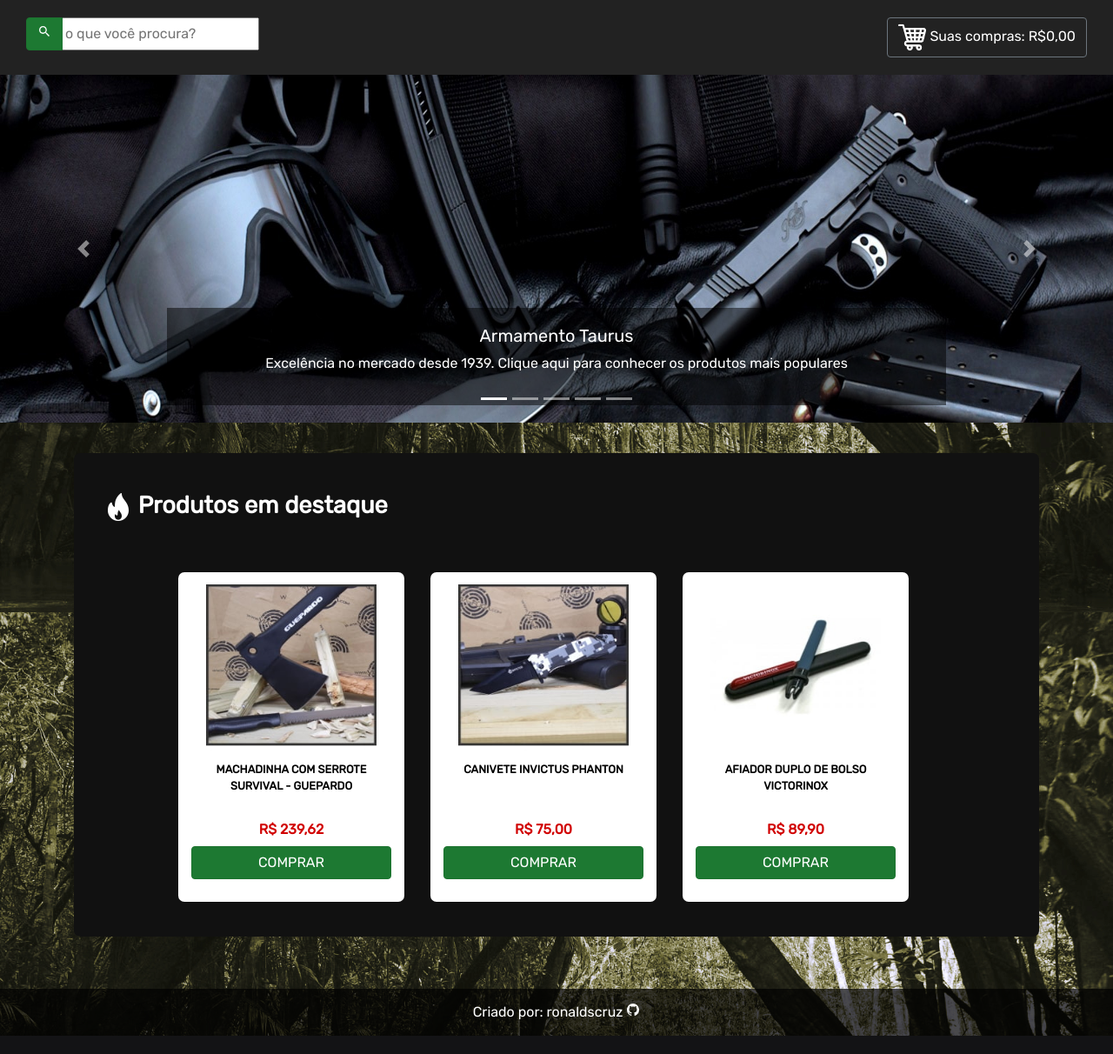
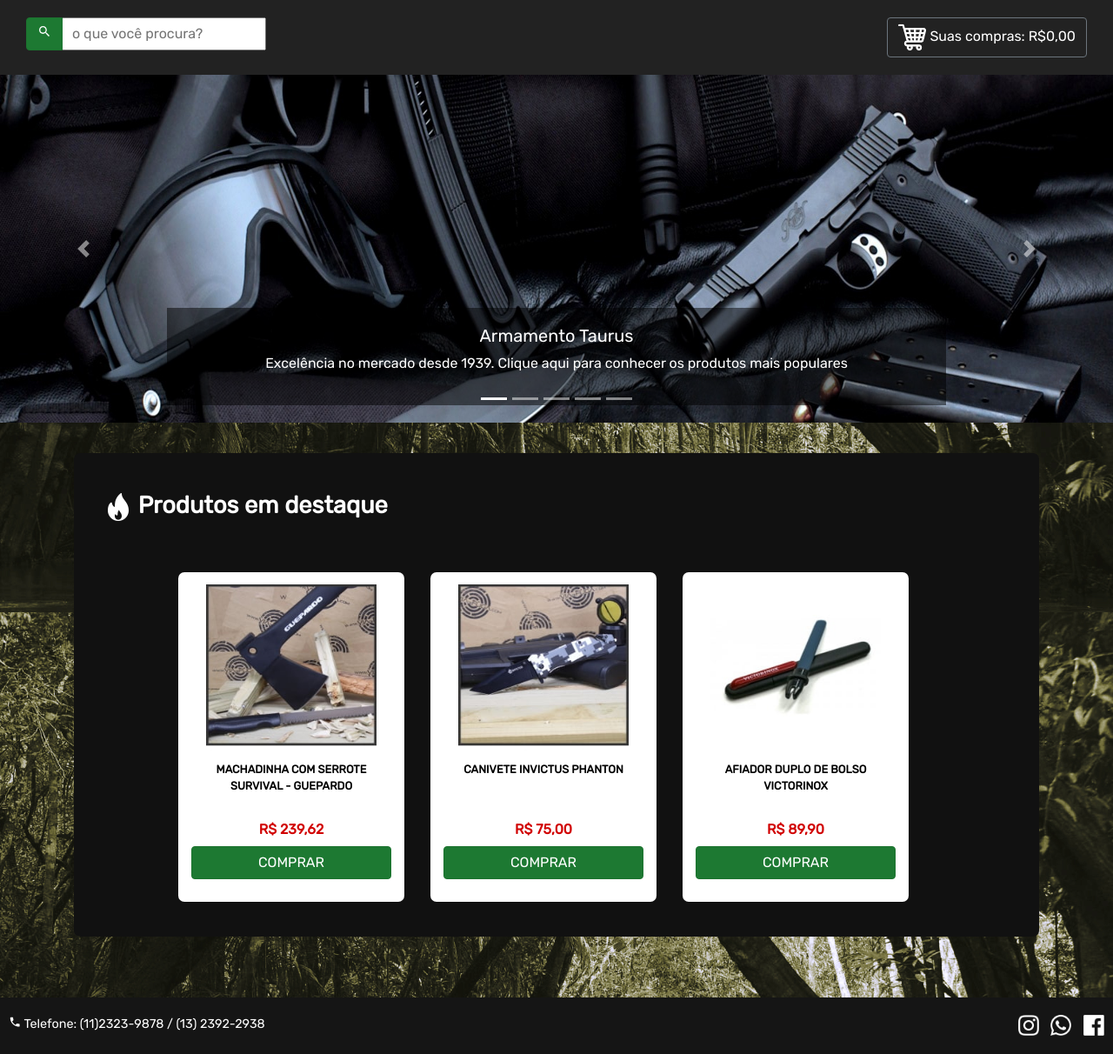
Before and after one commit to ronaldscruz/vegetation-store, a PHP site: page / in a window 1280 px wide. Shown: the part 96-1308 px from the top of the page at 87% size. Before the commit the page ends 1287 px from the top, so only its background shows below. Run offline with PHP 8.4, Linux system fonts and the light colour scheme.

Commit message:
footer improved and padding inside search input added

```diff
--- a/css/home.css
+++ b/css/home.css
@@ -73,24 +73,44 @@
 	background-color: #222;
 }
 
+input[name="txtBuscar"]{
+	padding-left: 10px;
+}
+
 #carrinho{
 	font-size: 1.2em;
 	font-weight: 900;
 }
 
-.footer{
+#footer{
 	position: relative;
     left: 0;
     bottom: 0;
     width: 100%;
-    background-color: rgba(0, 0, 0, 0.7);
-    padding: 15px 0;
-    margin-top: 60px;
-    text-align: center;
+    margin: 70px 0px 0px 0px;
     color: white;
+    font-size: .9em;
+    padding: 20px 10px;
+    padding-bottom: 5px;
+    background-color: #151515;
+    overflow: hidden;
 }
 
+#midia{
+	margin-left: 10px;
+}
+
+#telefone{
+	text-align: left;
+}
+
+#gp-midias{
+	text-align: right;
+}
+
+
 @media only screen and (max-width: 767px) {
+
 	#busca{
 	 padding: 15px 0px 0px 15px;
 	}
@@ -143,4 +163,12 @@
 	.produto:hover{
 	transform: scale(1);
 	}
+
+	#telefone{
+		text-align: center;
 	}
+
+	#gp-midias{
+		text-align: center;
+	}
+}
--- a/index.html
+++ b/index.html
@@ -2,7 +2,7 @@
 <html lang="pt-br">
 <head>
 	<meta charset="utf-8">
-	<meta name="viewport" content="width=device-width, initial-scale=1">
+	<meta name="viewport" content="width=device-width, initial-scale = 1.0, maximum-scale=1.0, user-scalable=no"/>
 	<link rel="icon" href="img/favicon.ico">
 	<link rel="stylesheet" type="text/css" href="css/home.css">
 	<link rel="stylesheet" type="text/css" href="css/bootstrap.min.css">
@@ -169,12 +169,18 @@
 		</div>
 		<!-- --------------------- FIM CONTEUDO CENTRAL --------------------- -->
 
-	<footer class="footer">
-		<div id="midias-sociais">
-
-		</div>
-		<div id="created-by">
-			Criado por: <a href="https://www.github.com/ronaldscruz" style="text-decoration: none !important; color: #fff">ronaldscruz </a><ion-icon name="logo-github"></ion-icon>
+	<footer id="footer">
+		<div class="row">
+			<div class="col-md-6 col-sm-12" id="telefone">
+				<p><ion-icon name="call"></ion-icon> Telefone: (11)2323-9878 / (13) 2392-2938</p>
+			</div>
+			<div class="col-md-6 col-sm-12" id="gp-midias">
+				<p>
+					<img src="img/social/instagram.png" width="24px" id="midia">
+					<img src="img/social/wpp.png" width="24px" id="midia">
+					<img src="img/social/facebook.png" width="24px" id="midia">
+				</p>
+			</div>
 		</div>
 	</footer>
 
```
Also changed, not shown: img/social/WhatsApp_Logo_3.png (deleted), img/social/facebook.png (added), img/social/flogo-RGB-HEX-Blk-100.png (deleted), img/social/instagram.png, img/social/wpp.png (added). Lines whose indentation alone changed are shown as unchanged.
